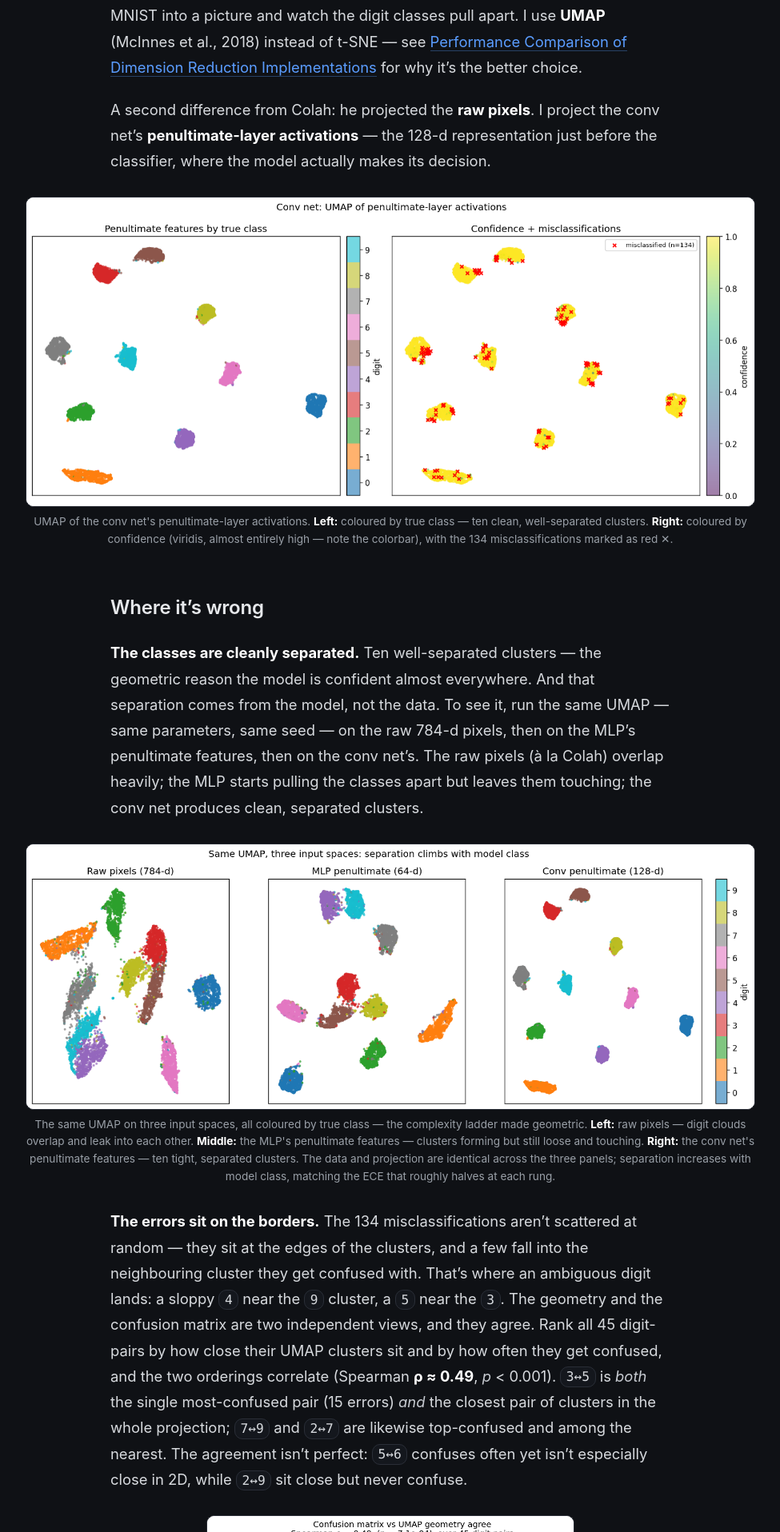
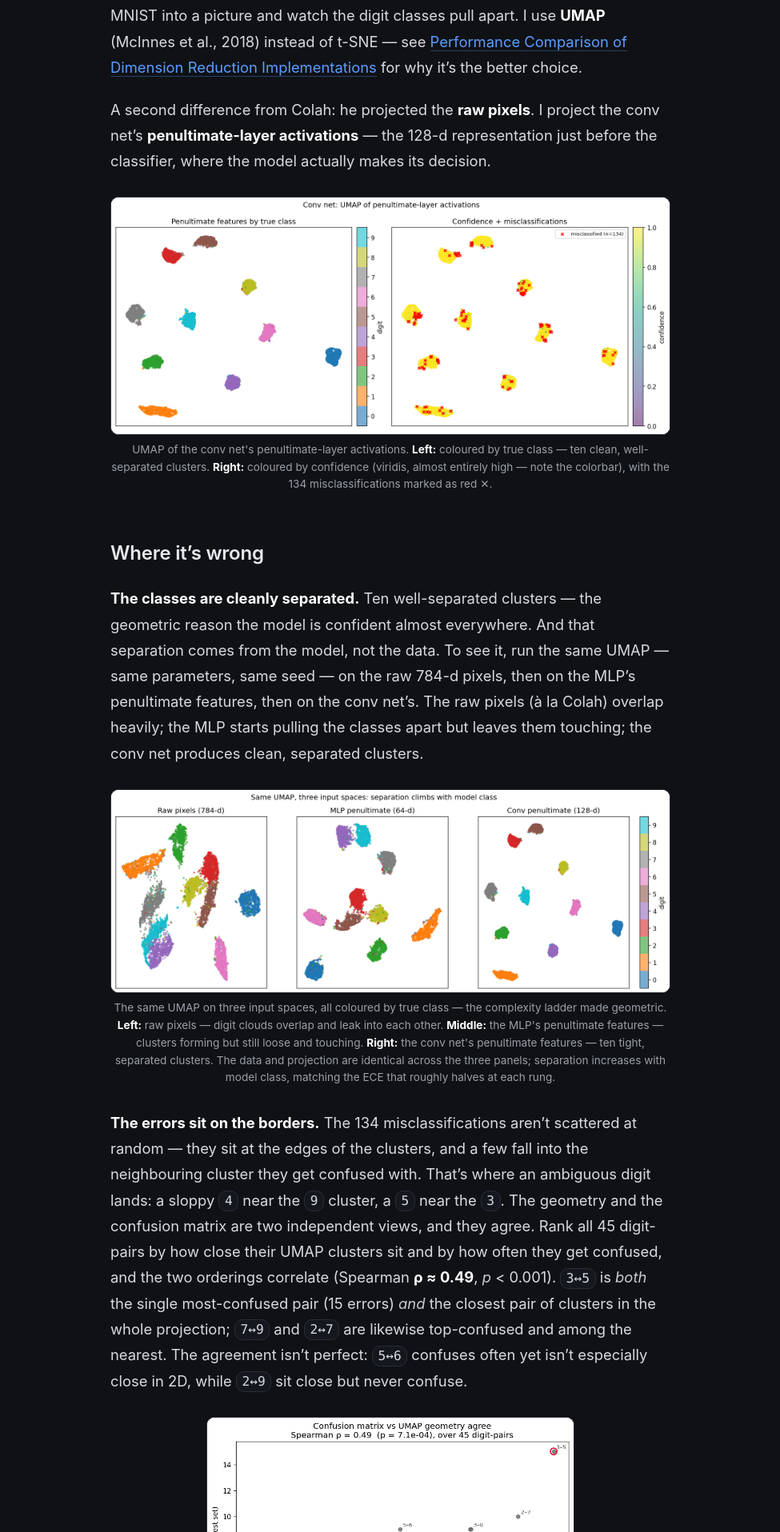
Before and after one commit to rp-playground/rp-playground.github.io, a Jekyll site: the page built from _writing/mnist-calibration.md, in a window 1280 px wide. Shown: the part 1644-3560 px from the top of the page at 80% size, without its empty margins (152-1127 px from the left). Built offline with Jekyll 4.4.1, drawn with Linux system fonts in a browser that asks for light colours.

Commit message:
Align figures and code to the prose measure in article layout
Figures rendered at --media (960px) while prose sits at --measure
(700px), so they were noticeably wider than the text. Collapse the
article into a single reading column: text, code and figures all share
--measure; only wide data tables keep --media. Also drops the now
redundant explicit code-block width rule. reference.html already uses a
single content column, so it needs no change.

Co-Authored-By: Claude Opus 4.8 (1M context) <noreply@anthropic.com>

```diff
--- a/_layouts/article.html
+++ b/_layouts/article.html
@@ -14,11 +14,9 @@
 
     .article { max-width: var(--media); margin: 0 auto; padding: 2rem 1.5rem 5rem; }
     .article > * { max-width: var(--measure); margin-left: auto; margin-right: auto; }
-    .article > table,
-    .article > figure { max-width: var(--media); }
-    .article > .highlighter-rouge,
-    .article > div.highlight,
-    .article > pre { max-width: var(--measure); }
+    /* Single reading column: text, code and figures all share --measure.
+       Only wide data tables may extend to --media (they'd be too cramped at the measure). */
+    .article > table { max-width: var(--media); }
 
     .article-header { margin-bottom: 2.5rem; }
     .article-header h1 { font-size: 2.4rem; font-weight: 600; letter-spacing: -0.02em; line-height: 1.15; }
```
